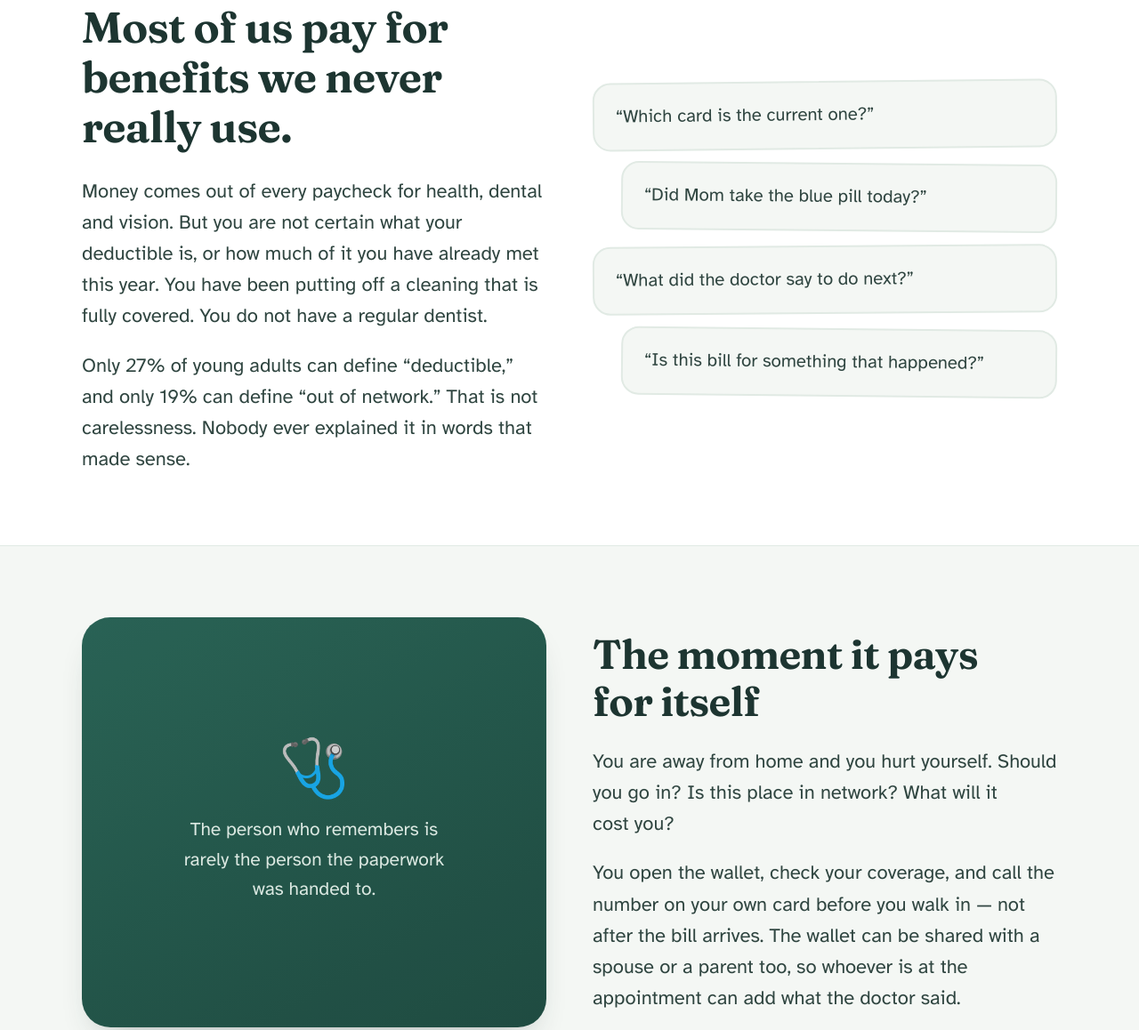
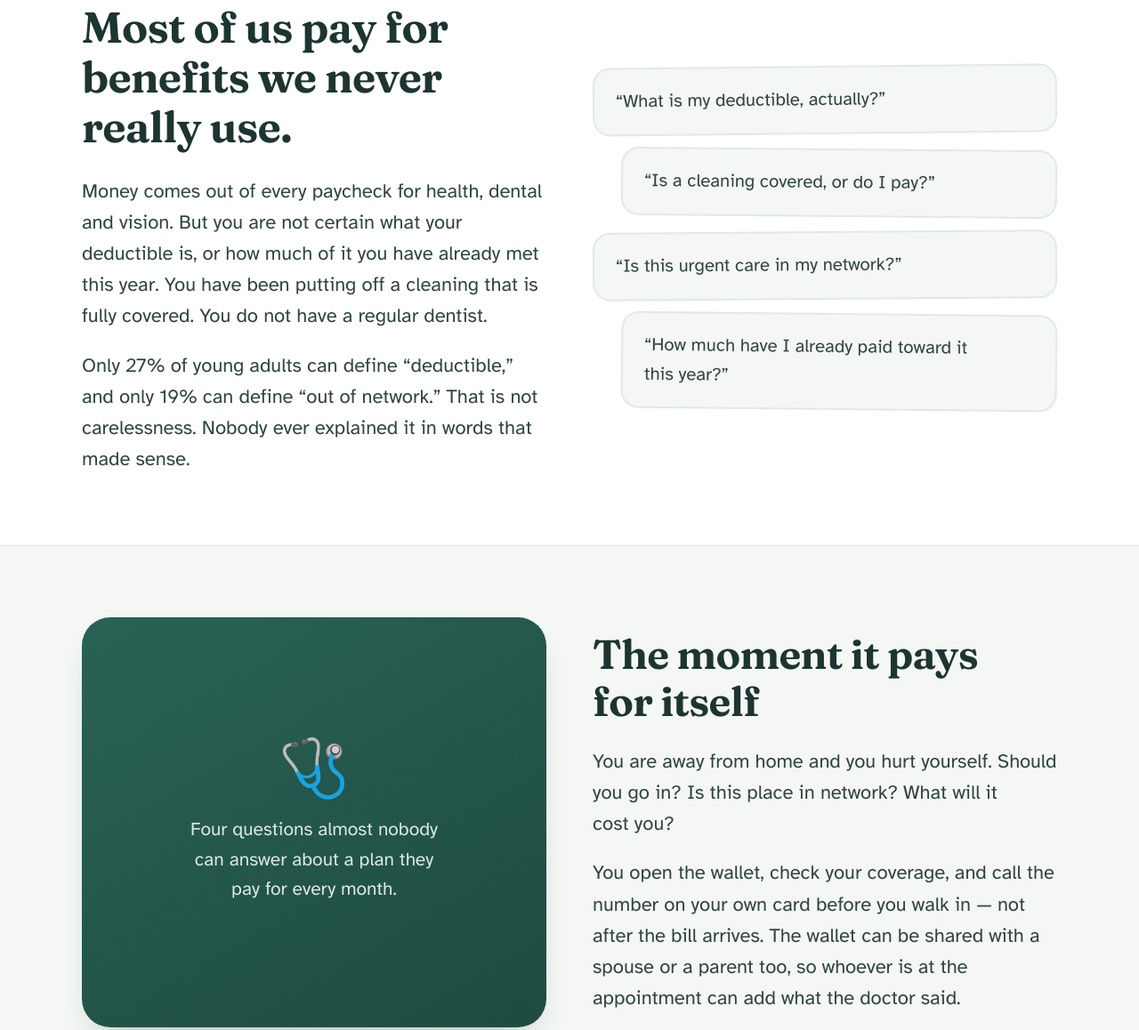
Before and after one commit to garydowdell-debug/insurance-health-wallet-site, a plain HTML site: page index.html in a window 1280 px wide. Shown: the part 1125-2283 px from the top of the page at 89% size. Drawn offline with Linux system fonts and the light colour scheme.

Commit message:
Update index.html

```diff
--- a/index.html
+++ b/index.html
@@ -3,10 +3,10 @@
 <head>
 <meta charset="utf-8" />
 <meta name="viewport" content="width=device-width, initial-scale=1" />
-<title>Insurance Health Wallet — your family's health paperwork, in one place</title>
-<meta name="description" content="Insurance cards, medicines, appointments and medical bills for your whole family, on your phone, in plain language. English and Spanish." />
+<title>Insurance Health Wallet — use the benefits you already pay for</title>
+<meta name="description" content="Your deductible, copays, dental and vision coverage, medicines and bills in one place, in plain language. Stop paying for benefits you never use. English and Spanish." />
 <meta property="og:title" content="Insurance Health Wallet" />
-<meta property="og:description" content="Your family's insurance cards, medicines, appointments and medical bills in one place — in plain language, in English or Spanish." />
+<meta property="og:description" content="You already paid for these benefits. This helps you actually use them — deductible, copays, dental and vision, medicines and bills, in plain language." />
 <meta property="og:type" content="website" />
 <meta property="og:url" content="https://insurancehealthwallet.com" />
 <meta name="theme-color" content="#1F6353" />
@@ -124,10 +124,10 @@ h1, h2, h3 { overflow-wrap: break-word; }
         <p style="font-size:1.1rem;line-height:1.6;color:#2F4540;margin:1rem 0 0;max-width:46ch">Only 27% of young adults can define &ldquo;deductible,&rdquo; and only 19% can define &ldquo;out of network.&rdquo; That is not carelessness. Nobody ever explained it in words that made sense.</p>
       </div>
       <div style="display:flex;flex-direction:column;gap:0.8rem">
-        <div style="background:#F4F7F4;border:2px solid #E1EAE4;border-radius:1rem;padding:1rem 1.2rem;font-size:1.02rem;color:#2F4540;transform:rotate(-0.6deg)">“Which card is the current one?”</div>
-        <div style="background:#F4F7F4;border:2px solid #E1EAE4;border-radius:1rem;padding:1rem 1.2rem;font-size:1.02rem;color:#2F4540;margin-left:1.6rem;transform:rotate(0.5deg)">“Did Mom take the blue pill today?”</div>
-        <div style="background:#F4F7F4;border:2px solid #E1EAE4;border-radius:1rem;padding:1rem 1.2rem;font-size:1.02rem;color:#2F4540;transform:rotate(-0.4deg)">“What did the doctor say to do next?”</div>
-        <div style="background:#F4F7F4;border:2px solid #E1EAE4;border-radius:1rem;padding:1rem 1.2rem;font-size:1.02rem;color:#2F4540;margin-left:1.6rem;transform:rotate(0.6deg)">“Is this bill for something that happened?”</div>
+        <div style="background:#F4F7F4;border:2px solid #E1EAE4;border-radius:1rem;padding:1rem 1.2rem;font-size:1.02rem;color:#2F4540;transform:rotate(-0.6deg)">“What is my deductible, actually?”</div>
+        <div style="background:#F4F7F4;border:2px solid #E1EAE4;border-radius:1rem;padding:1rem 1.2rem;font-size:1.02rem;color:#2F4540;margin-left:1.6rem;transform:rotate(0.5deg)">“Is a cleaning covered, or do I pay?”</div>
+        <div style="background:#F4F7F4;border:2px solid #E1EAE4;border-radius:1rem;padding:1rem 1.2rem;font-size:1.02rem;color:#2F4540;transform:rotate(-0.4deg)">“Is this urgent care in my network?”</div>
+        <div style="background:#F4F7F4;border:2px solid #E1EAE4;border-radius:1rem;padding:1rem 1.2rem;font-size:1.02rem;color:#2F4540;margin-left:1.6rem;transform:rotate(0.6deg)">“How much have I already paid toward it this year?”</div>
       </div>
     </div>
   </section>
@@ -135,7 +135,7 @@ h1, h2, h3 { overflow-wrap: break-word; }
   <section style="max-width:1160px;margin:0 auto;padding:4rem 1.6rem 1rem">
     <div style="display:grid;grid-template-columns:repeat(auto-fit,minmax(min(19rem,100%),1fr));gap:2.6rem;align-items:center">
       <div style="position:relative;height:clamp(17rem,36vw,24rem);border-radius:1.6rem;overflow:hidden;filter:saturate(0.88) contrast(0.96);box-shadow:0 20px 40px -24px rgba(29,53,49,0.45)">
-        <div style="width:100%;height:100%;display:flex;align-items:center;justify-content:center;background:linear-gradient(150deg,#1F6353 0%,#164A3E 100%);color:#DDEDE5;text-align:center;padding:2rem"><div><div style="font-size:3.2rem;line-height:1" aria-hidden="true">🩺</div><p style="margin:1rem 0 0;font-size:1.05rem;max-width:22ch">The person who remembers is rarely the person the paperwork was handed to.</p></div></div>
+        <div style="width:100%;height:100%;display:flex;align-items:center;justify-content:center;background:linear-gradient(150deg,#1F6353 0%,#164A3E 100%);color:#DDEDE5;text-align:center;padding:2rem"><div><div style="font-size:3.2rem;line-height:1" aria-hidden="true">🩺</div><p style="margin:1rem 0 0;font-size:1.05rem;max-width:22ch">Four questions almost nobody can answer about a plan they pay for every month.</p></div></div>
       </div>
       <div>
         <h2 style="font-family:'Fraunces',Georgia,serif;font-weight:600;font-size:clamp(1.7rem,3.6vw,2.3rem);line-height:1.15;letter-spacing:-0.015em;margin:0">The moment it pays for itself</h2>
@@ -302,7 +302,7 @@ h1, h2, h3 { overflow-wrap: break-word; }
           </div>
           <span style="font-family:'Fraunces',Georgia,serif;font-weight:600;font-size:1.02rem">Insurance Health Wallet</span>
         </div>
-        <p style="font-size:0.92rem;color:#5C6E68;margin:0.8rem 0 0;max-width:38ch">Your family's insurance cards, medicines, appointments and medical bills in one place — in plain language, in English or Spanish. Free while in testing.</p>
+        <p style="font-size:0.92rem;color:#5C6E68;margin:0.8rem 0 0;max-width:38ch">Your deductible, copays, dental and vision coverage, medicines and bills — in one place, in plain language, in English or Spanish. Free while in testing.</p>
       </div>
       <div style="display:flex;gap:1.6rem;flex-wrap:wrap;font-size:0.95rem">
         <a href="privacy.html" style="color:#2F4540;font-weight:700;text-decoration:none">Privacy</a>
```
